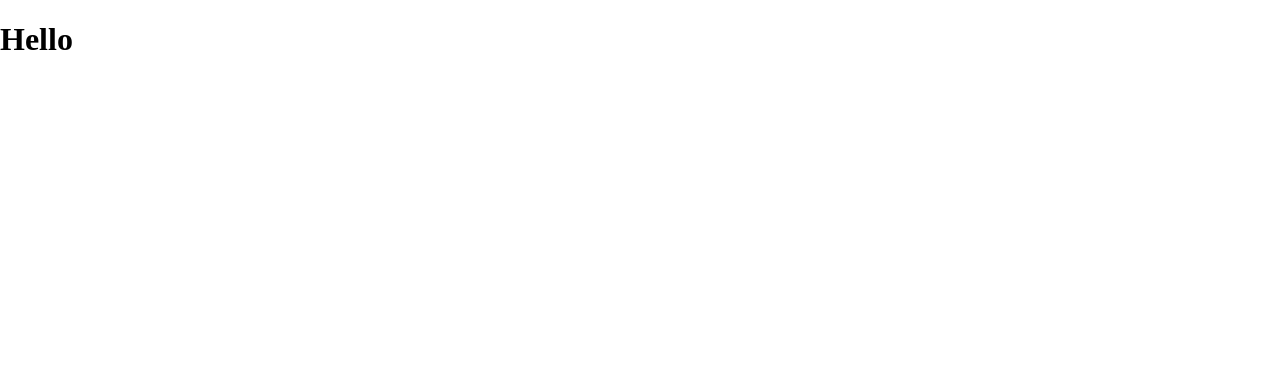
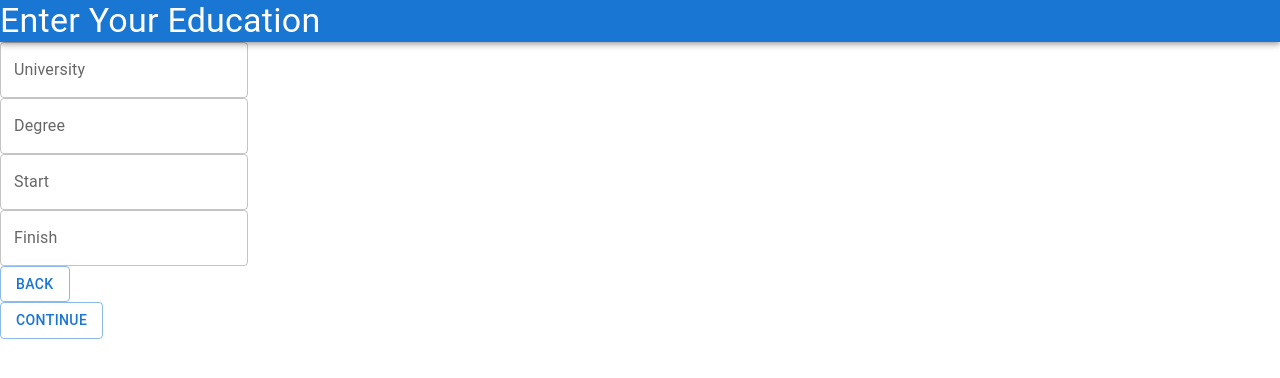
Before and after one commit to kainpets/odin_resume_generator, a React (Vite) app: page / in a window 1280 px wide. Both pictures are taken after a click on the button "CONTINUE". Shown: the top 378 px of the page. Built offline with nearby package versions, Linux system fonts and the light colour scheme.

Commit message:
education info form works

```diff
--- a/src/components/EducationInfoForm.jsx
+++ b/src/components/EducationInfoForm.jsx
@@ -0,0 +1,70 @@
+import React, { Component } from "react";
+import AppBar from "@mui/material/AppBar";
+import Typography from "@mui/material/Typography";
+import TextField from "@mui/material/TextField";
+import Button from "@mui/material/Button";
+
+export class EducationInfoForm extends Component {
+  continue = (e) => {
+    e.preventDefault();
+    this.props.nextStep();
+  };
+
+  back = (e) => {
+    e.preventDefault();
+    this.props.prevStep();
+  }
+
+  render() {
+    const { handleChange } = this.props;
+
+    return (
+      <>
+        <AppBar position="static">
+          <Typography variant="h4" component="div" sx={{ flexGrow: 1 }}>
+            Enter Your Education
+          </Typography>
+        </AppBar>
+        <TextField
+          id="university"
+          label="University"
+          variant="outlined"
+          onChange={handleChange("university")}
+        />
+        <br />
+        <TextField
+          id="degree"
+          label="Degree"
+          variant="outlined"
+          onChange={handleChange("degree")}
+        />
+        <br />
+        <TextField
+          id="education-start"
+          label="Start"
+          variant="outlined"
+          onChange={handleChange("educationStart")}
+        />
+        <br />
+        <TextField
+          id="education-end"
+          label="Finish"
+          variant="outlined"
+          onChange={handleChange("educationEnd")}
+        />
+        <br />
+        <Button variant="outlined" label="Back"
+        onClick={this.back}>
+        back
+        </Button>
+        <br />
+        <Button variant="outlined" label="Continue"
+        onClick={this.continue}>
+        Continue
+        </Button>
+      </>
+    );
+  }
+}
+
+export default EducationInfoForm;
--- a/src/components/FormController.jsx
+++ b/src/components/FormController.jsx
@@ -1,5 +1,6 @@
 import React, { Component } from "react";
 import PersonalInfoForm from "./PersonalInfoForm";
+import EducationInfoForm from "./EducationInfoForm";
 
 export class FormController extends Component {
   state = {
@@ -9,6 +10,10 @@ export class FormController extends Component {
     email: "",
     phoneNumber: "",
     city: "",
+    university: "",
+    degree: "",
+    educationStart: "",
+    educationEnd: "",
   };
 
   // Proceed to next step
@@ -35,7 +40,6 @@ export class FormController extends Component {
   render() {
     const { step } = this.state;
     const { firstName, lastName, email, phoneNumber, city } = this.state;
-    const values = { firstName, lastName, email, phoneNumber, city };
 
     switch (step) {
       case 1:
@@ -43,11 +47,16 @@ export class FormController extends Component {
           <PersonalInfoForm
             nextStep={this.nextStep}
             handleChange={this.handleChange}
-            values={values}
           />
         );
       case 2:
-        return <h1>Hello</h1>;
+        return (
+          <EducationInfoForm
+            nextStep={this.nextStep}
+            prevStep={this.prevStep}
+            handleChange={this.handleChange}
+          />
+        );
       case 3:
         return <h1>Hello</h1>;
       case 4:
--- a/src/components/PersonalInfoForm.jsx
+++ b/src/components/PersonalInfoForm.jsx
@@ -11,7 +11,7 @@ export class PersonalInfoForm extends Component {
   };
 
   render() {
-    const { values, handleChange } = this.props;
+    const { handleChange } = this.props;
 
     return (
       <>
```
